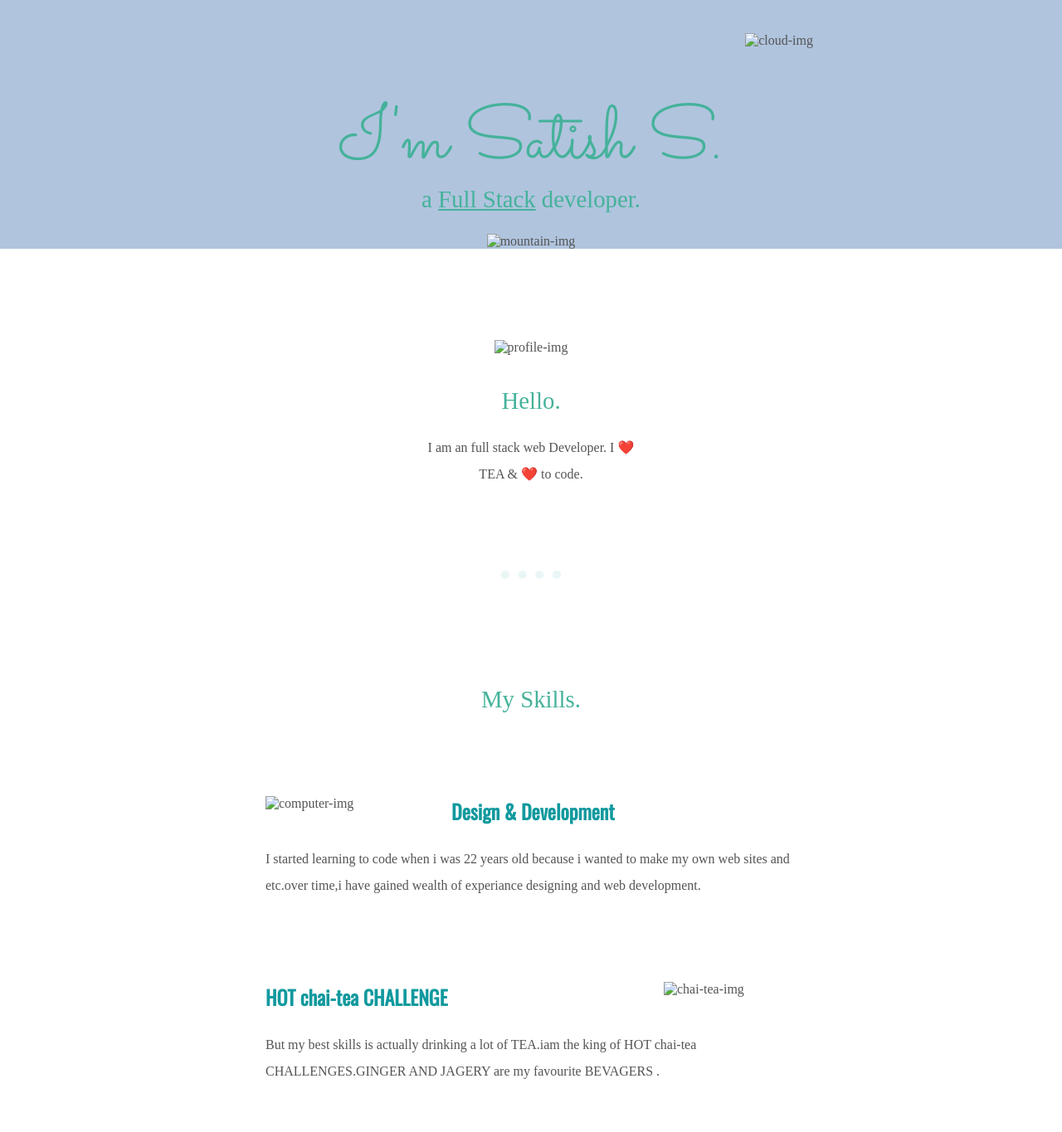
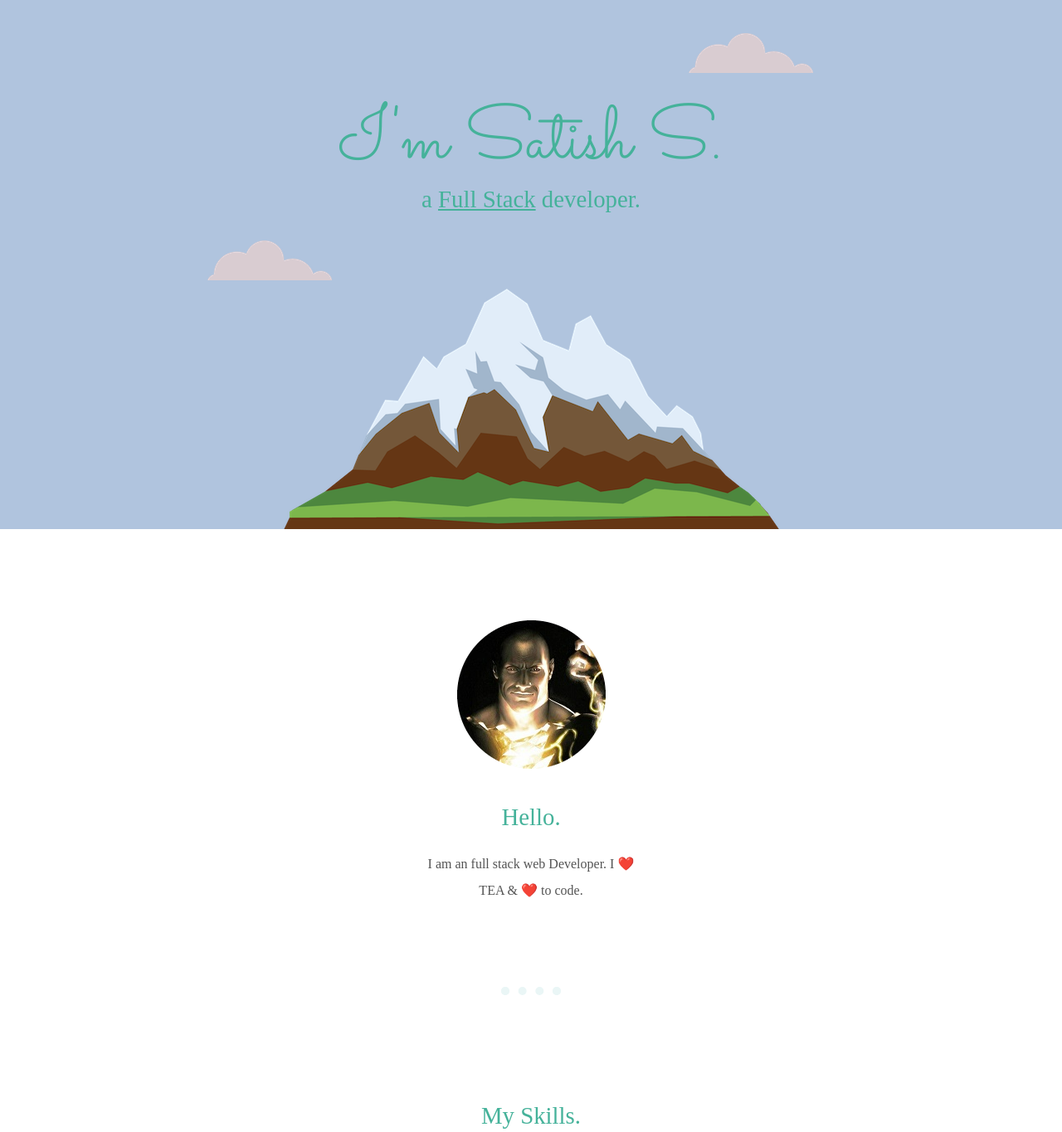
Before and after one commit to soradasatish/I-m-Satish-S.-a-Full-Stack-developer, a plain HTML site: page index.html in a window 1280 px wide. Shown: the top 1365 px of the page at 83% size. Drawn offline with nearby package versions, Linux system fonts and the light colour scheme; files that its build step writes are made by us from their sources; a web font is replaced by a local one.

Commit message:
Update index.html
Signed-off-by: soradasatish <108686820+soradasatish@users.noreply.github.com>

```diff
--- a/index.html
+++ b/index.html
@@ -3,7 +3,7 @@
   <head>
     <meta charset="utf-8">
     <title>satish s</title>
-    <link rel="stylesheet" href="css/styles.css">
+    <link rel="stylesheet" href="styles.css">
     <link rel="icon" href="favicon.ico">
     <link rel="preconnect" href="https://fonts.googleapis.com">
 <link href="https://fonts.googleapis.com/css2?family=Montserrat&family=Rokkitt&family=Sacramento&family=Splash&display=swap" rel="stylesheet">
@@ -11,15 +11,15 @@
   </head>
   <body>
     <div class="top-container">
-        <img class="top-cloud" src="images2/cloud.png" alt="cloud-img">
+        <img class="top-cloud" src="cloud.png" alt="cloud-img">
       <h1>I'm Satish S.</h1>
       <h2>a <span class="pro">Full Stack</span> developer.</h2>
-      <img class="bottom-cloud" src="images2/cloud.png" alt="cloud-img">
-       <img class="mountain"src="images2/mountain.png" alt="mountain-img">
+      <img class="bottom-cloud" src="cloud.png" alt="cloud-img">
+       <img class="mountain"src="mountain.png" alt="mountain-img">
   </div>
   <div class="middle-container">
     <div class="profile">
-      <img class="profile" src="images2/pri_158434728-modified.png" alt="profile-img">
+      <img class="profile" src="pri_158434728-modified.png" alt="profile-img">
       <h2>Hello.</h2>
       <p class="intro">I am an full stack web Developer. I ❤️ TEA & ❤️ to code.</p>
     </div>
@@ -27,12 +27,12 @@
     <div class="skills">
       <h2>My Skills.</h2>
       <div class="skill-row">
-        <img class="computer" src="images2/web-programming (1).png" alt="computer-img">
+        <img class="computer" src="web-programming (1).png" alt="computer-img">
         <h3>Design & Development</h3>
         <p>I started learning to code when i was 22 years old because i wanted to make my own web sites and etc.over time,i have gained wealth  of experiance designing and web development.</p>
       </div>
       <div class="skill-row">
-        <img class="chai-tea" src="images2/coffee.png" alt="chai-tea-img">
+        <img class="chai-tea" src="coffee.png" alt="chai-tea-img">
         <h3>HOT chai-tea CHALLENGE</h3>
         <p>But my best skills is actually drinking a lot of TEA.iam the king of HOT chai-tea CHALLENGES.GINGER AND JAGERY are my favourite BEVAGERS .</p>
       </div>
```
